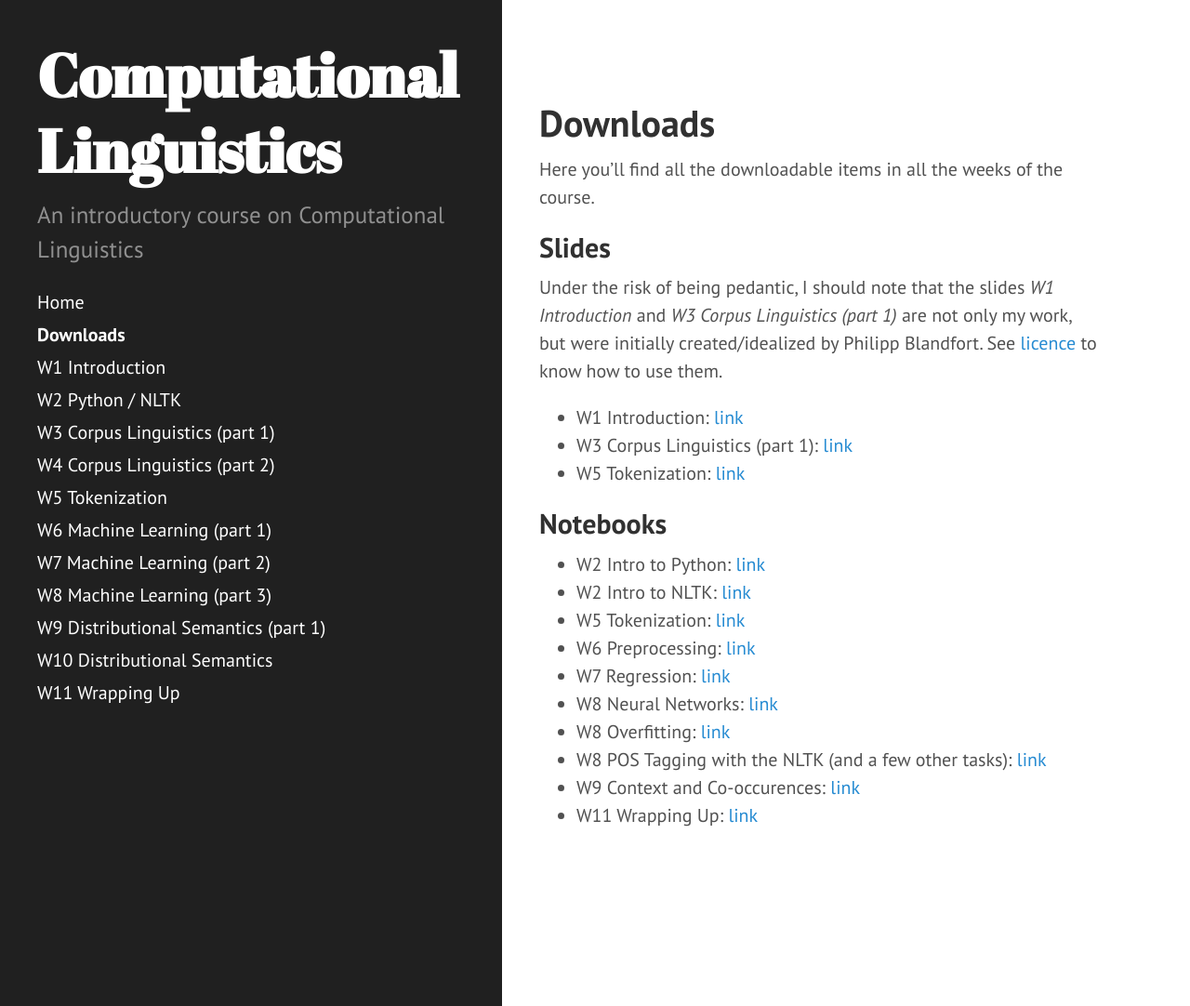
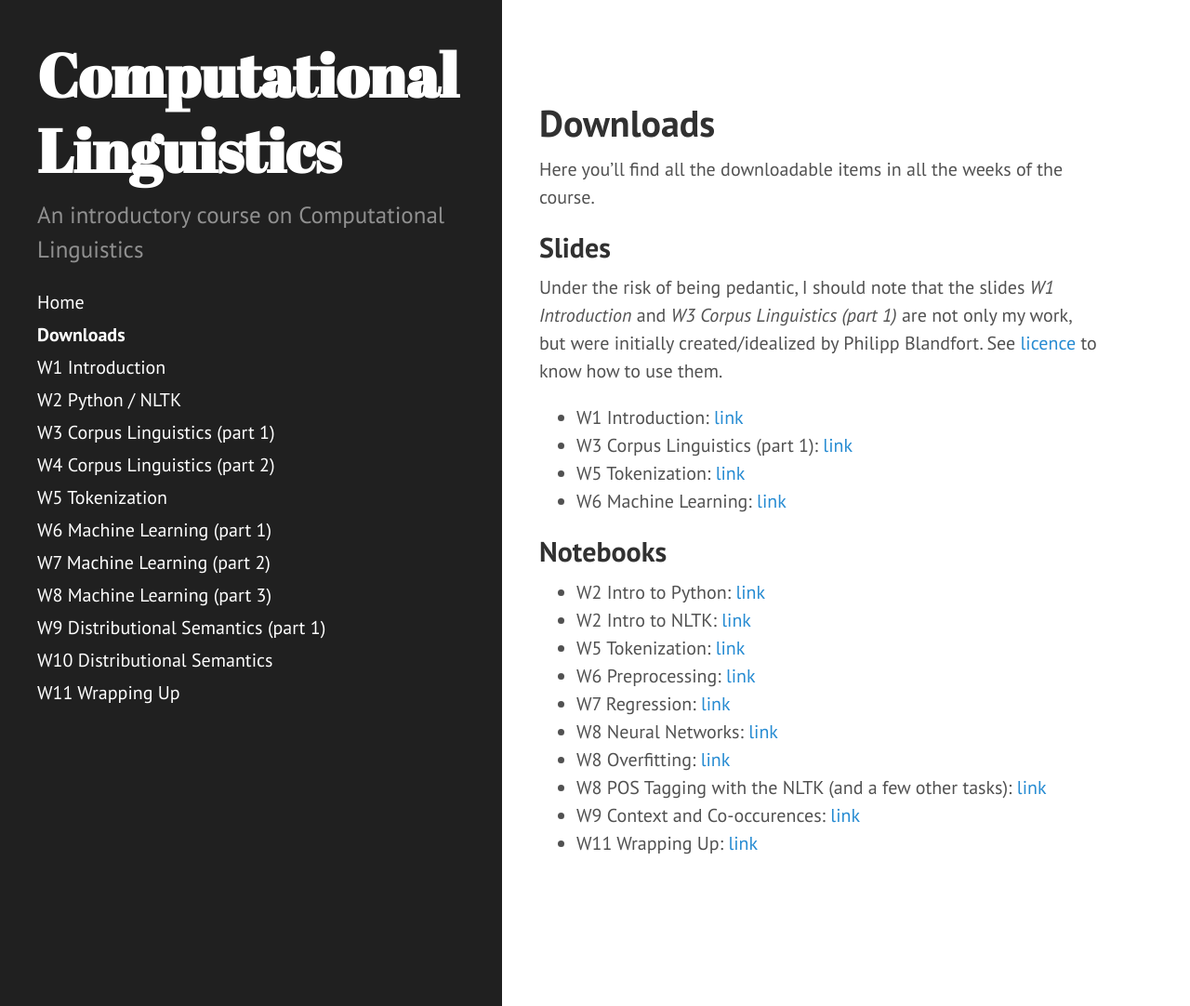
Before and after one commit to jcbgamboa/computational_linguistics, a Jekyll site: the page built from public/pages/downloads.md, in a window 1280 px wide and 1082 px high. Shown: the whole window at 93% size. Built offline with Jekyll 4.4.1, drawn with Linux system fonts in a browser that asks for light colours; our own code applies the rules of GitHub Pages for plain Markdown files.

Commit message:
Add link to W06 slides

```diff
--- a/public/pages/downloads.md
+++ b/public/pages/downloads.md
@@ -21,6 +21,7 @@ to know how to use them.
 * W1 Introduction: [link]({{site.baseurl}}/slides/01_introduction_SS2020.pdf)
 * W3 Corpus Linguistics (part 1): [link]({{site.baseurl}}/slides/03_corpus_linguistics.pdf)
 * W5 Tokenization: [link]({{site.baseurl}}/slides/05_tokenization.pdf)
+* W6 Machine Learning: [link]({{site.baseurl}}/slides/06_machine_learning.pdf)
 
 
 Notebooks
```
Also changed, not shown: 1 other file.
